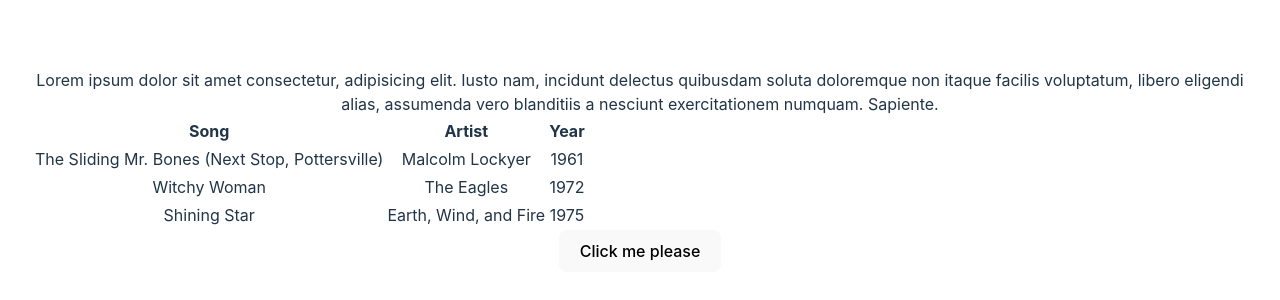
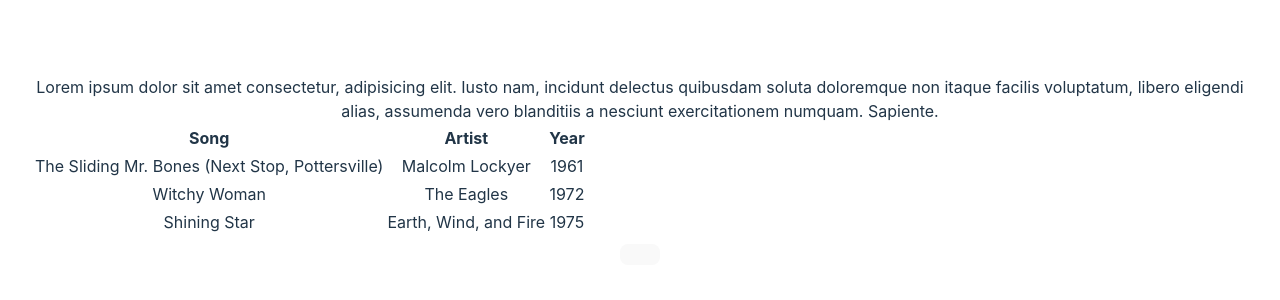
Before and after one commit to KellsWorks/vue-doc-exporter, a Vue app: page / in a window 1280 px wide. Shown: the part 230-530 px from the top of the page. Built offline with nearby package versions, Linux system fonts and the light colour scheme.

Commit message:
removed csv button text

```diff
--- a/src/components/ExportToCsv.vue
+++ b/src/components/ExportToCsv.vue
@@ -1,8 +1,7 @@
 <template>
     <div>
         <button @click="exportToCsv(element, filename)">
-            Click me please
-    </button>
+        </button>
     </div>
 </template>
 
```
